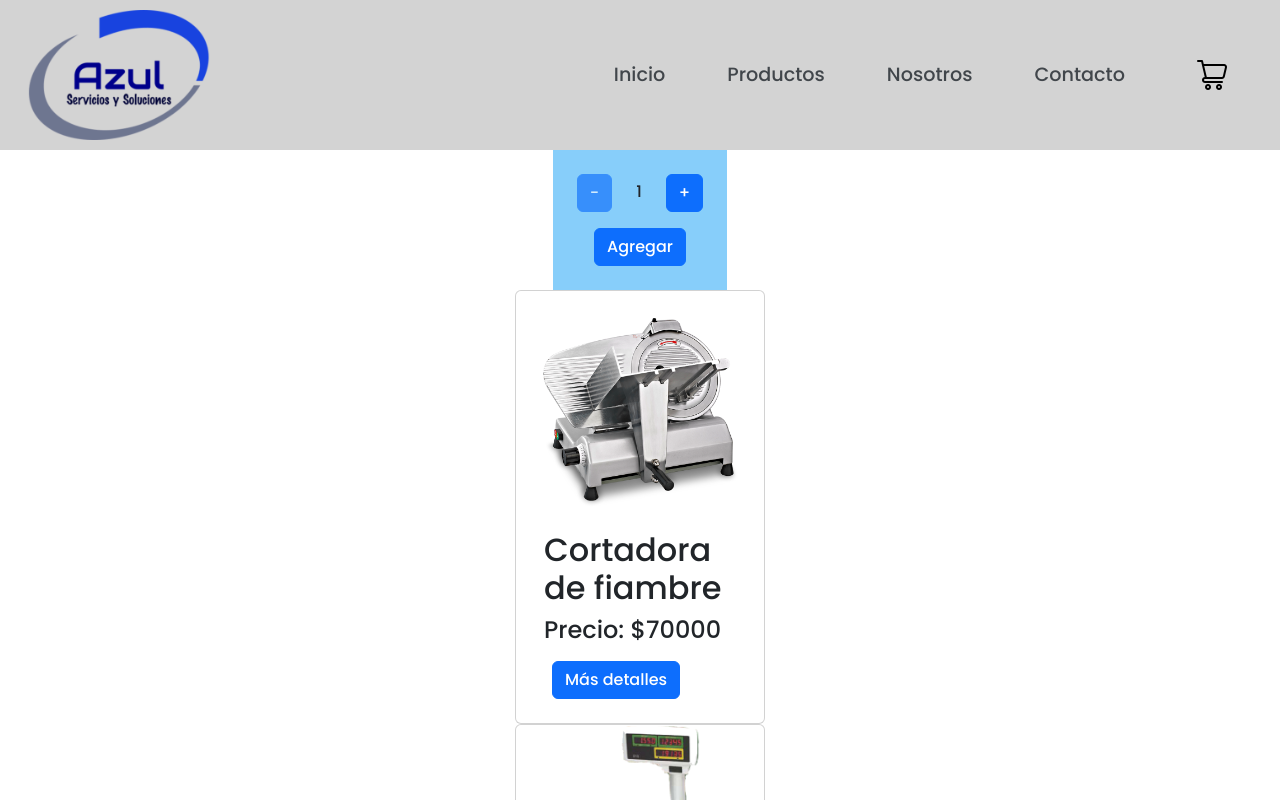
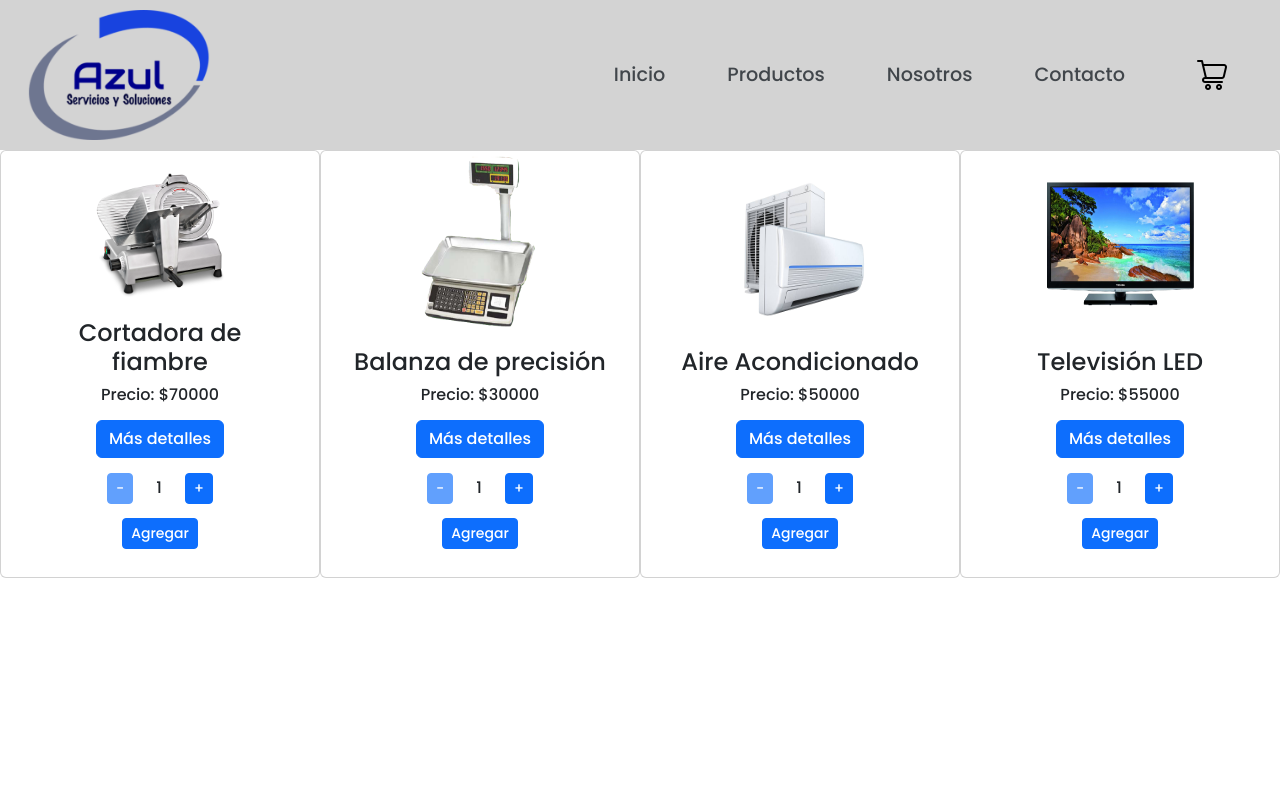
Before and after one commit to Nicetastic/REACT, a React (Create React App) app: page / in a window 1280 px wide. Shown: the top 800 px of the page. Built offline with nearby package versions, Linux system fonts and the light colour scheme.

Commit message:
Desafio Routes

```diff
--- a/src/components/Item/Item.css
+++ b/src/components/Item/Item.css
@@ -1,10 +1,16 @@
 .Producto {
-    display: block;
-    width: 250px;
+    display: flex;
+    width: 25%;
+    flex-direction: column;
+    align-items: center;
+    flex-wrap: nowrap;
+    text-align: center;
+    padding-bottom: 5px;
 }
 
 .Producto img {
-    width: 100%;
-    height: 100%;
-    object-fit: cover;
+    margin-top: 5px;
+    width: 50%;
+    height: 50%;
+    object-fit: fill;
 }
--- a/src/components/Item/Item.jsx
+++ b/src/components/Item/Item.jsx
@@ -1,14 +1,21 @@
 import React from 'react'
 import "./Item.css"
+import ItemCount from '../ItemCount/ItemCount'
 
 const Item = ({info}) => {
+
+  const onAdd = (cantidad) => {
+    console.log(`Agregaste ${cantidad} unidades`)
+  }
+
   return (
-    <div className= "card Producto container-xxl">
+    <div className= "card Producto">
       <img src= {info.image} alt=""/>
       <div className="card-body">
-        <h2 className="card-title">{info.title}</h2>
-        <h4>Precio: {info.precio}</h4>
+        <h4 className="card-title">{info.title}</h4>
+        <h6>Precio: {info.precio}</h6>
         <a href="#" className="btn btn-primary">Más detalles</a>
+        <ItemCount initial={1} stock={7} onAdd={onAdd} />
       </div>
     </div>
   )
--- a/src/components/ItemCount/ItemCount.css
+++ b/src/components/ItemCount/ItemCount.css
@@ -1,8 +1,5 @@
 .counter {
-    width: fit-content;
-    background-color: lightskyblue;
-    margin: auto;
-    padding: 1rem;
+    width: auto;
     text-align: center;
 }
 
@@ -11,5 +8,6 @@ span {
 }
 
 .btn {
+    width: max-content;
     margin: 0.5em;
 }
--- a/src/components/ItemCount/ItemCount.jsx
+++ b/src/components/ItemCount/ItemCount.jsx
@@ -18,11 +18,11 @@ const ItemCount = ({initial, stock, onAdd}) => {
 
   return (
     <div className="counter">
-      <button className="btn btn-primary" disabled={count<=1} onClick={decrementar}>-</button>
+      <button className="btn btn-primary btn-sm" disabled={count<=1} onClick={decrementar}>-</button>
       <span>{count}</span>
-      <button className="btn btn-primary" disabled={count>=stock} onClick={aumentar}>+</button>
+      <button className="btn btn-primary btn-sm" disabled={count>=stock} onClick={aumentar}>+</button>
       <div>
-        <button className="btn btn-primary" disabled={stock<=0} onClick={() => onAdd(count)}>Agregar</button>
+        <button className="btn btn-primary btn-sm" disabled={stock<=0} onClick={() => onAdd(count)}>Agregar</button>
       </div>
     </div>
   )
--- a/src/components/ItemDetailContainer/ItemDetailContainer.jsx
+++ b/src/components/ItemDetailContainer/ItemDetailContainer.jsx
@@ -1,45 +1,39 @@
 import React, {useEffect, useState} from 'react'
 import ItemDetail from '../ItemDetail/ItemDetail'
-
-const productos = [{
-  id: 1,
-  image: "../assets/img/cortadora.png",
-  title: "Cortadora de fiambre",
-  price: "$70000",
-  desc: "Construcción en aluminio anodizado Afilador incorporado con protector Cuchilla de acero inoxidable Funcionamiento por gravedad con plano a 45 Patas de goma anti deslizantes",
-},
-{
-  id: 2,
-  image: "../assets/img/escala.png",
-  title: "Balanza de precisión",
-  price: "$30000",
-  desc: "Lorem ipsum dolor sit amet consectetur adipisicing elit. Totam doloribus, eius expedita nemo vitae blanditiis.",
-},
-{
-  id: 3,
-  image: "../assets/img/aacc.png",
-  title: "Aire Acondicionado",
-  price: "$50000",
-  desc: "Lorem ipsum dolor sit amet consectetur adipisicing elit. Totam doloribus, eius expedita nemo vitae blanditiis.",
-}];
-
+import { useParams } from 'react-router-dom'
+import { getItemById } from '../customFetch'
 
 const ItemDetailContainer = () => {
   const [item, setItem] = useState ({})
 
-  useEffect (() => {
-    const getItem = new Promise (resolve => {
-      setTimeout (() => {
-        resolve(productos);
-      }, 2000)
+  const {id} = useParams()
+
+  useEffect(()=> {
+    getItemById(id).then(response => {
+        setItem(response)
     })
+}, [id])
 
-    getItem.then(res => setItem(res))
-  },[])
+return (
+<div className='containerDetail'>
+    <ItemDetail {...item}/>
 
-  return (
-    <ItemDetail item={item} />
-  )
+</div>
+)
+
+  // useEffect (() => {
+  //   const getItem = new Promise (resolve => {
+  //     setTimeout (() => {
+  //       resolve(productos);
+  //     }, 2000)
+  //   })
+
+  //   getItem.then(res => setItem(res))
+  // },[])
+
+  // return (
+  //   <ItemDetail item={item} />
+  // )
 }
 
 export default ItemDetailContainer
--- a/src/components/ItemListContainer/ItemListContainer.css
+++ b/src/components/ItemListContainer/ItemListContainer.css
@@ -0,0 +1,4 @@
+.ItemListContainer{
+    display: flex;
+    flex-direction: column;
+}
--- a/src/components/ItemListContainer/ItemListContainer.jsx
+++ b/src/components/ItemListContainer/ItemListContainer.jsx
@@ -1,13 +1,13 @@
 import React, {useEffect, useState} from 'react'
 import "./ItemListContainer.css"
 // import Titulo from '../Titulo/Titulo'
-import ItemCount from '../ItemCount/ItemCount'
 import ItemList from '../ItemList/ItemList'
 
 const productos = [
   {id: 1, image: "../assets/img/cortadora.png", title: "Cortadora de fiambre", precio: "$70000"},
   {id: 2, image: "../assets/img/escala.png", title: "Balanza de precisión", precio: "$30000"},
   {id: 3, image: "../assets/img/aacc.png", title: "Aire Acondicionado", precio: "$50000"},
+  {id: 4, image: "../assets/img/tvled.png", title: "Televisión LED", precio: "$55000"},
 ]
 
 const ItemListContainer = ({texto}) => {
@@ -22,15 +22,12 @@ const ItemListContainer = ({texto}) => {
     getData.then(res => setData(res))
   }, [])
 
-  const onAdd = (cantidad) => {
-    console.log(`Agregaste ${cantidad} unidades`)
-  }
-
   return (
-    <div>
+    <div className='container-xxl'>
+      <div className=' row'>
       {/* <Titulo greeting={texto} /> */}
-      <ItemCount initial={1} stock={7} onAdd={onAdd} />
       <ItemList data={data} />
+      </div>
     </div>
   )
 }
--- /dev/null
+++ b/src/components/ProductosListado.jsx
@@ -0,0 +1,31 @@
+const Productos = [
+    {
+    id: 1,
+    image: "../assets/img/cortadora.png",
+    title: "Cortadora de fiambre",
+    price: "$70000",
+    desc: "Construcción en aluminio anodizado Afilador incorporado con protector Cuchilla de acero inoxidable Funcionamiento por gravedad con plano a 45 Patas de goma anti deslizantes",
+  },
+  {
+    id: 2,
+    image: "../assets/img/escala.png",
+    title: "Balanza de precisión",
+    price: "$30000",
+    desc: "Lorem ipsum dolor sit amet consectetur adipisicing elit. Totam doloribus, eius expedita nemo vitae blanditiis.",
+  },
+  {
+    id: 3,
+    image: "../assets/img/aacc.png",
+    title: "Aire Acondicionado",
+    price: "$50000",
+    desc: "Lorem ipsum dolor sit amet consectetur adipisicing elit. Totam doloribus, eius expedita nemo vitae blanditiis.",
+  },
+  {
+    id: 4,
+    image: "../assets/img/tvled.png",
+    title: "Televisión LED",
+    price: "$55000",
+    desc: "Lorem ipsum dolor sit amet consectetur adipisicing elit. Totam doloribus, eius expedita nemo vitae blanditiis.",
+  }];
+
+export default Productos
--- /dev/null
+++ b/src/components/customFetch.jsx
@@ -0,0 +1,19 @@
+import Productos from "./ProductosListado"
+
+export const customFetch = () => {
+    return new Promise ((resolve) => {
+        setTimeout(() => {
+            resolve(Productos)
+        } , 500)
+    })
+}
+
+export const getItemById = (id) => {
+    return new Promise (resolve => {
+        setTimeout(() => {
+            resolve(Productos.find(prod => prod.id === id))
+        }, 500)
+    })
+}
+
+export default customFetch
```
